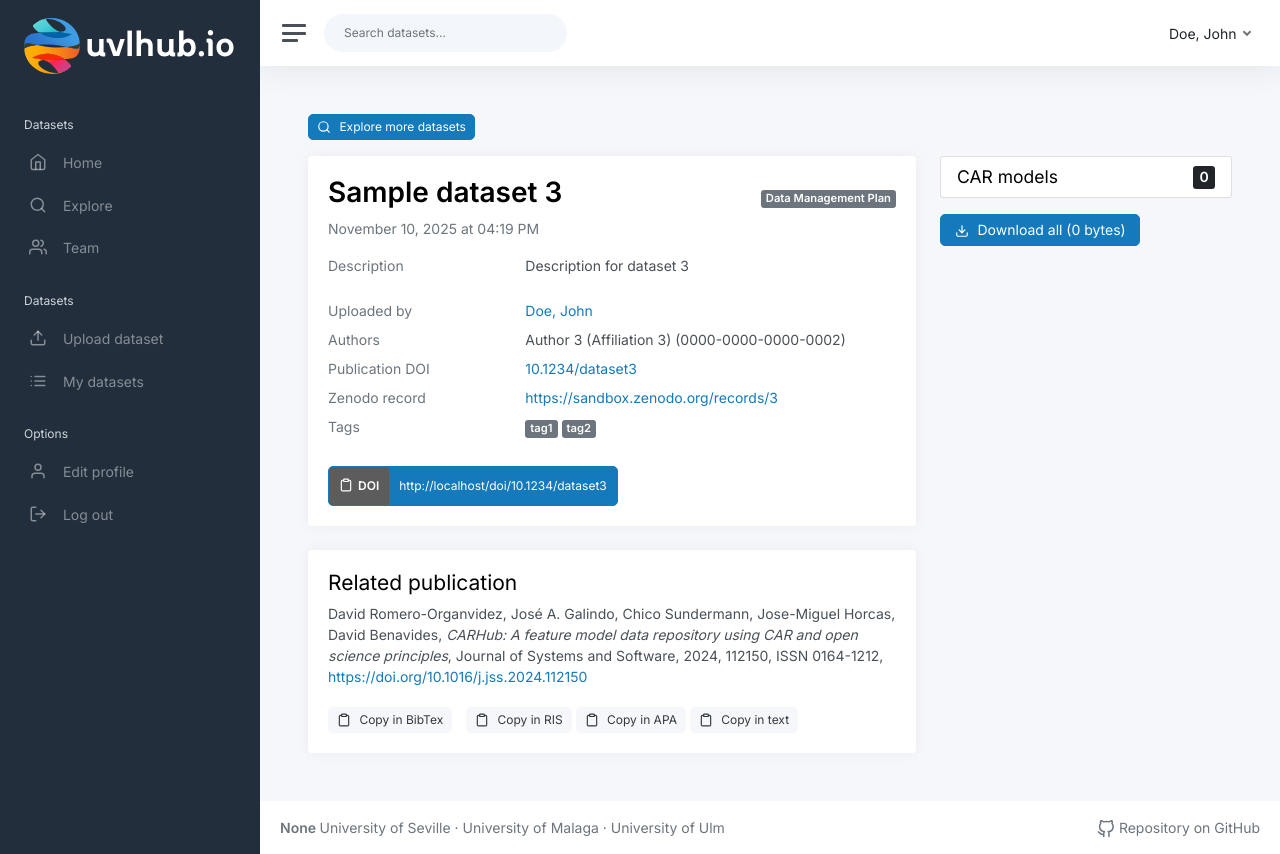
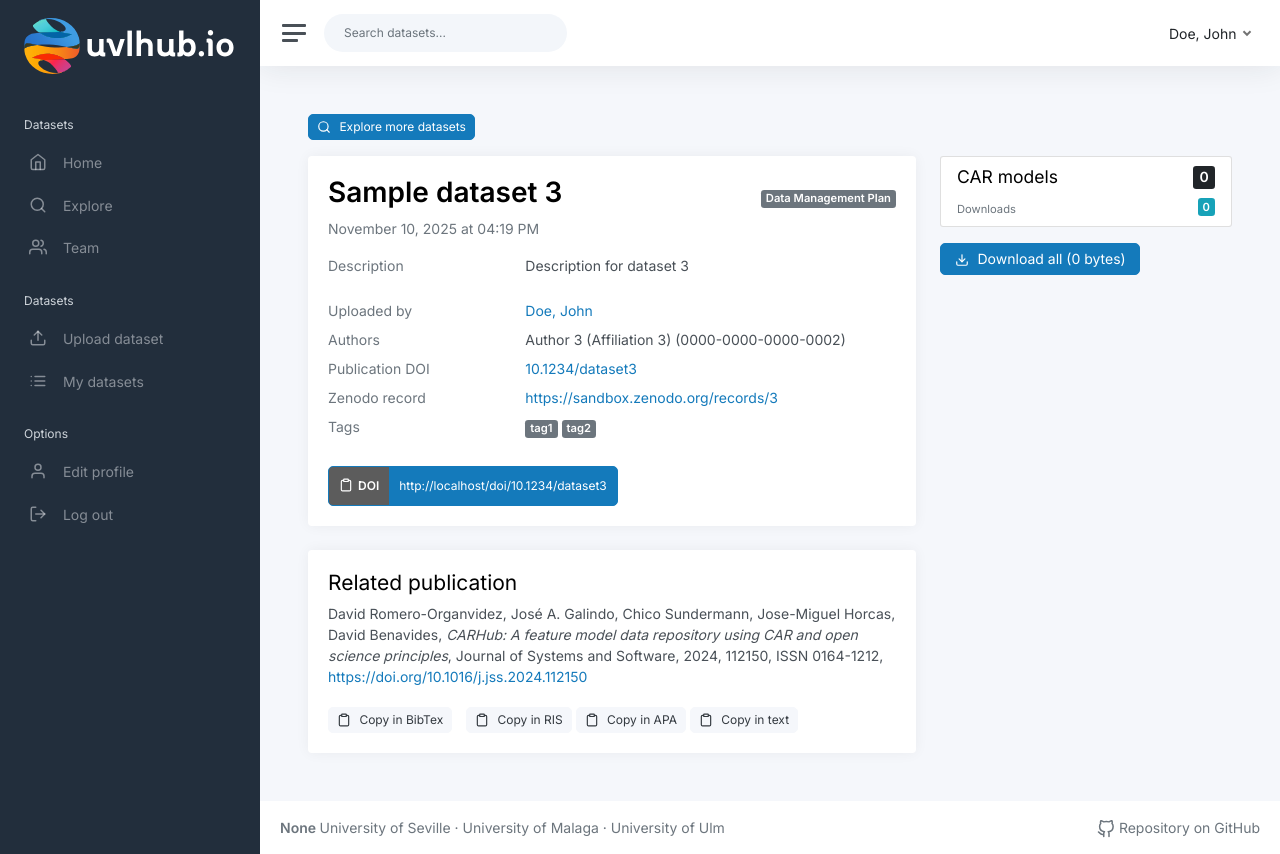
Before and after one commit to egc-carhub/carhub, a Flask app: a page that uses app/modules/dataset/templates/dataset/view_dataset.html in a window 1280 px wide. Run offline with Flask 3, Linux system fonts and the light colour scheme; a user stored in the database is signed in; data comes from the database, SQL or seed files in the repository; data that the repository does not hold is empty; parts of the project's set-up code (start-up, migrations or seed data) failed here and were passed over; some libraries are stand-ins or nearby versions.

Commit message:
feat: Downloads couter [#3]

```diff
--- a/app/modules/dataset/models.py
+++ b/app/modules/dataset/models.py
@@ -101,6 +101,16 @@ class DataSet(db.Model):
 
         return SizeService().get_human_readable_size(self.get_file_total_size())
 
+    def get_downloads_count(self):
+        # return the number of download records for this dataset
+        from app.modules.dataset.models import DSDownloadRecord
+
+        try:
+            return DSDownloadRecord.query.filter_by(dataset_id=self.id).count()
+        except Exception:
+            # If DB isn't available for some reason, fall back to 0
+            return 0
+
     def get_carhub_doi(self):
         from app.modules.dataset.services import DataSetService
 
--- a/app/modules/dataset/routes.py
+++ b/app/modules/dataset/routes.py
@@ -205,22 +205,16 @@ def download_dataset(dataset_id):
             mimetype="application/zip",
         )
 
-    # Check if the download record already exists for this cookie
-    existing_record = DSDownloadRecord.query.filter_by(
-        user_id=current_user.id if current_user.is_authenticated else None,
-        dataset_id=dataset_id,
-        download_cookie=user_cookie,
-    ).first()
-
-    if not existing_record:
-        # Record the download in your database
+    try:
         DSDownloadRecordService().create(
             user_id=current_user.id if current_user.is_authenticated else None,
             dataset_id=dataset_id,
             download_date=datetime.now(timezone.utc),
             download_cookie=user_cookie,
         )
-
+    except Exception:
+        # Don't block the download if DB write fails; swallow the error
+        logger.exception("Failed to record dataset download")
     return resp
 
 
--- a/app/modules/dataset/templates/dataset/list_datasets.html
+++ b/app/modules/dataset/templates/dataset/list_datasets.html
@@ -18,6 +18,7 @@
                             <th>Description</th>
                             <th>Publication type</th>
                             <th>Dataset DOI</th>
+                            <th>Downloads</th>
                             <th>Options</th>
                         </tr>
                         </thead>
@@ -33,6 +34,7 @@
                                 <td>{{ dataset.ds_meta_data.publication_type.name.replace('_', ' ').title() }}</td>
                                 <td><a href="{{ dataset.get_carhub_doi() }}"
                                        target="_blank">{{ dataset.get_carhub_doi() }}</a></td>
+                                       <td>{{ dataset.get_downloads_count() }}</td>
                                 <td>
                                     <a href="{{ dataset.get_carhub_doi() }}">
                                         <i data-feather="eye"></i>
--- a/app/modules/dataset/templates/dataset/view_dataset.html
+++ b/app/modules/dataset/templates/dataset/view_dataset.html
@@ -239,6 +239,16 @@
                     <div class="col-12 d-flex justify-content-between align-items-center">
                         <h4 style="margin-bottom: 0px">CAR models</h4>
                         <h4 style="margin-bottom: 0px;"><span class="badge bg-dark">{{ dataset.get_files_count() }}</span></h4>
+                    </div>
+                </div>
+                <div class="row mt-2">
+                    <div class="col-12 d-flex justify-content-between align-items-center">
+                        <div>
+                            <small class="text-secondary">Downloads</small>
+                        </div>
+                        <div>
+                            <h5 style="margin-bottom: 0px;"><span class="badge bg-info">{{ dataset.get_downloads_count() }}</span></h5>
+                        </div>
                     </div>
                 </div>
 
```
